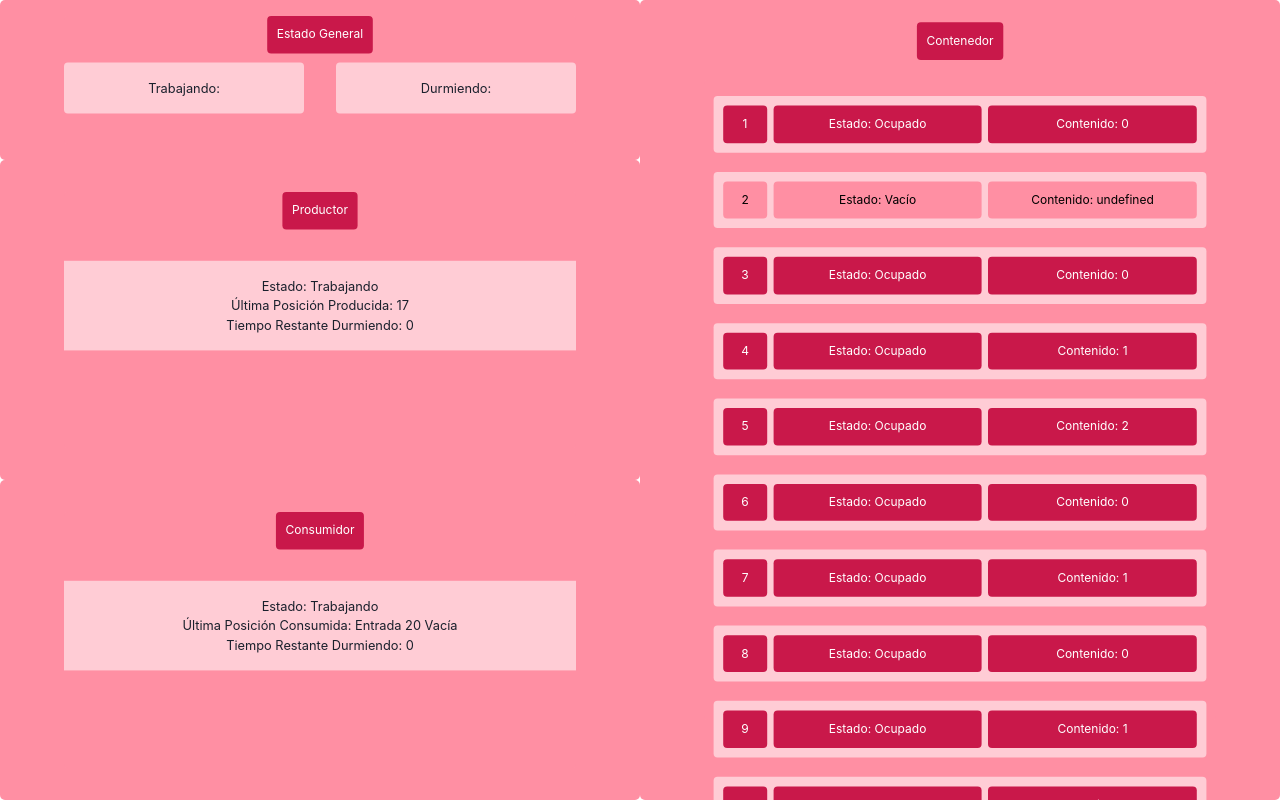
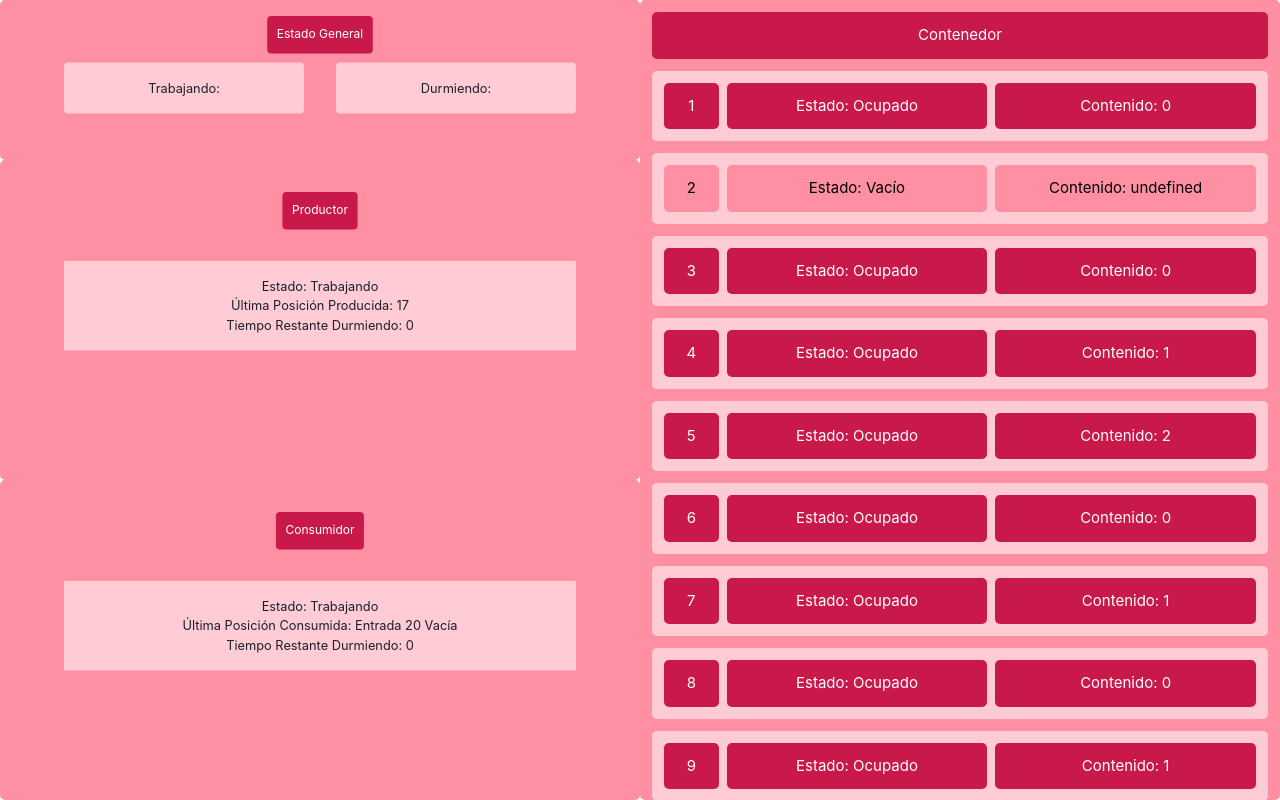
Before and after one commit to Alan-Rodz/SemSOTarea12, a Next.js app: page / in a window 1280 px wide. Built offline with nearby package versions, Linux system fonts and the light colour scheme.

Commit message:
modify compoennts

```diff
--- a/component/Entrada.tsx
+++ b/component/Entrada.tsx
@@ -14,7 +14,6 @@ export const Entrada: React.FC<Props> = ({ entrada, indice }) => {
   return (
     <>
       <Box
-        width={'width'}
         borderRadius={GLOBAL_BORDER_RADIUS}
         padding={3}
         m={3}
--- a/component/seccion/SeccionContenedor.tsx
+++ b/component/seccion/SeccionContenedor.tsx
@@ -1,32 +1,29 @@
-import { Box, Flex } from '@chakra-ui/react';
+import { Box, Center, Flex } from '@chakra-ui/react';
 
 import { Contenedor } from '../../class/Contenedor';
 import { GLOBAL_SECONDARY_COLOR, GLOBAL_BORDER_RADIUS, contenedor } from '../../pages';
 import { Entrada } from '../Entrada';
 
 // ********************************************************************************
-export interface SeccionContenedorProps {  contenedor: Contenedor<number>; };
+export interface SeccionContenedorProps { contenedor: Contenedor<number>; };
 export const SeccionContenedor: React.FC<SeccionContenedorProps> = () => {
   return (
-    <Box w={'100%'} h={'100%'} py={2} borderColor={'gray.300'}>
+    <>
       <Box
-        transform={'translateX(-50%) translateY(-155%)'}
-        top={'0'}
-        left={'50%'}
-        position={'absolute'}
         bg={GLOBAL_SECONDARY_COLOR}
         borderRadius={GLOBAL_BORDER_RADIUS}
         padding={3}
+        m={3}
         fontSize={15}
         color={'white'}
       >
-        Contenedor
+        <Center>
+          Contenedor
+        </Center>
       </Box>
-      <Flex flexDir={'column'}>
-        {contenedor.arreglo.map((entrada, index) => (
-          <Entrada key={index} entrada={entrada} indice={index+1/*empezar desde 1 en vez de 0*/}/>
-        ))}
-      </Flex>
-    </Box>
+      {contenedor.arreglo.map((entrada, index) => (
+        <Entrada key={index} entrada={entrada} indice={index + 1/*empezar desde 1 en vez de 0*/} />
+      ))}
+    </>
   )
 }
--- a/pages/index.tsx
+++ b/pages/index.tsx
@@ -83,7 +83,7 @@ const Home: NextPage = () => {
             const nuevoContenedorMostrado = contenedor.copiar();
             setContenedorMostrado(nuevoContenedorMostrado);
           }),
-          error: (err)=>{ console.log(err) },
+          error: (err) => { console.log(err) },
           complete: () => { setIsConsumiendo(false); setSueñoConsumidor(aleatorio()); }
         });
       }
@@ -150,9 +150,7 @@ const Home: NextPage = () => {
         colSpan={5}
         bg={GLOBAL_COLOR}
         borderRadius={GLOBAL_BORDER_RADIUS}>
-        <ContenedorSeccion>
-          <SeccionContenedor contenedor={contenedor} />
-        </ContenedorSeccion>
+        <SeccionContenedor contenedor={contenedor} />
       </GridItem>
     </Grid>
   );
```
